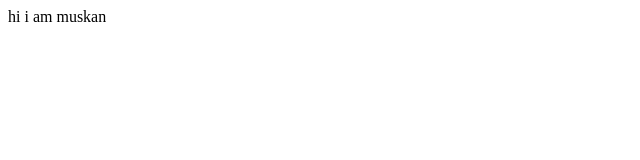
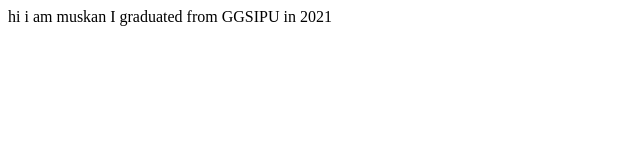
Before and after one commit to muskanbatra-dev/muskanbatra-site, a plain HTML site: page index.html in a window 1280 px wide. Shown: the whole page, without its empty margins (0-640 px from the left). Drawn offline with Linux system fonts and the light colour scheme.

Commit message:
update text

```diff
--- a/index.html
+++ b/index.html
@@ -8,5 +8,7 @@
 </head>
 <body>
  hi i am muskan
+ I graduated from GGSIPU in 2021
+
 </body>
 </html>
```
